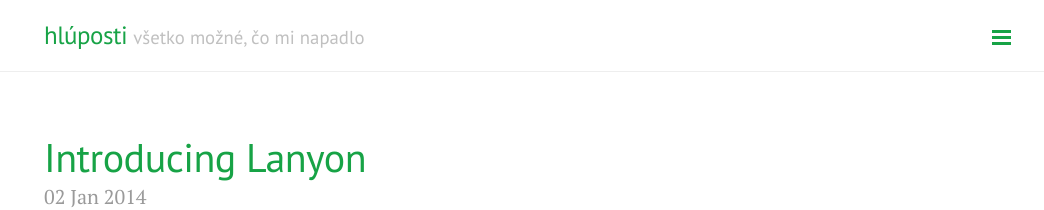
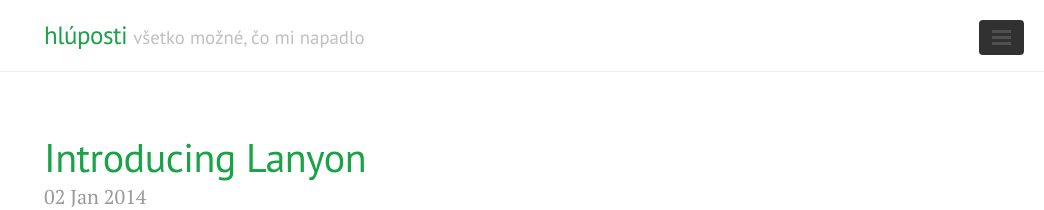
Before and after one commit to hluposti/hluposti.github.io, a Jekyll site: the page built from index.html, in a window 1280 px wide. Shown: the top 210 px of the page, without its empty margins (236-1280 px from the left). Built offline with Jekyll 4.4.1, drawn with Linux system fonts in a browser that asks for light colours; Markdown is read by kramdown in place of the engine named in the settings; the list of posts is cut into pages by our own code.

Commit message:
Update lanyon.css

```diff
--- a/public/css/lanyon.css
+++ b/public/css/lanyon.css
@@ -528,12 +528,13 @@
 
 /* Custom */
 .theme-base-custom .sidebar,
+.theme-base-custom .sidebar-toggle,
 .theme-base-custom .sidebar-toggle:active,
 .theme-base-custom #sidebar-checkbox:checked ~ .sidebar-toggle {
   background-color: #313131;
 }
 .theme-base-custom .container a,
-.theme-base-custom .sidebar-toggle,
+
 .theme-base-custom .related-posts li a:hover {
   color: #17a346;
 }
```
